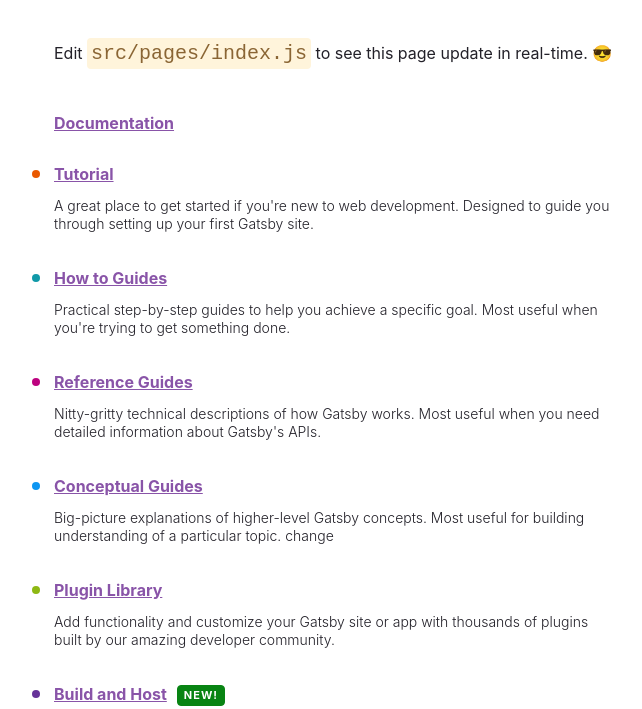
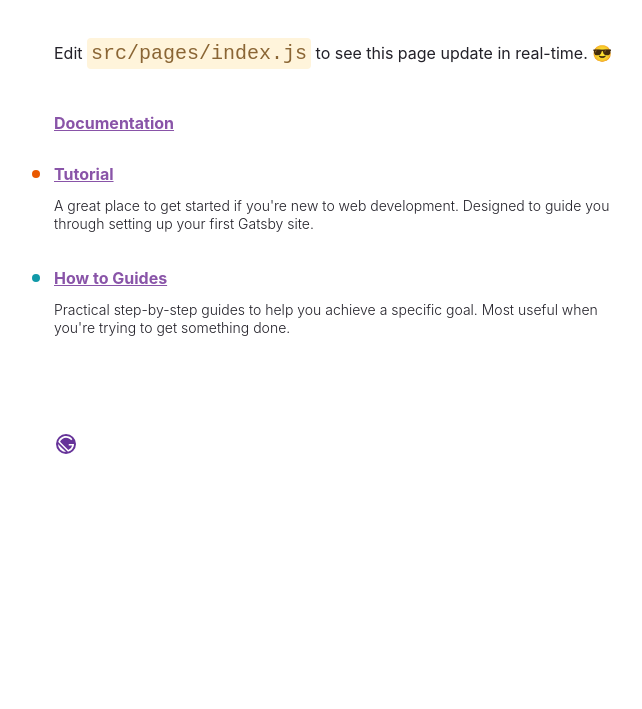
Before and after one commit to ah-med/my-first-gatsby-site, a Gatsby site: page / in a window 1280 px wide. Shown: the part 243-952 px from the top of the page, without its empty margins (50-692 px from the left). After the commit the page ends 807 px from the top, so only its background shows below. Built offline with nearby package versions, Linux system fonts and the light colour scheme; Gatsby itself is replaced by a stand-in of ours.

Commit message:
massive change

```diff
--- a/src/pages/index.js
+++ b/src/pages/index.js
@@ -94,35 +94,35 @@
       "Practical step-by-step guides to help you achieve a specific goal. Most useful when you're trying to get something done.",
     color: "#1099A8",
   },
-  {
-    text: "Reference Guides",
-    url: "https://www.gatsbyjs.com/docs/reference/",
-    description:
-      "Nitty-gritty technical descriptions of how Gatsby works. Most useful when you need detailed information about Gatsby's APIs.",
-    color: "#BC027F",
-  },
-  {
-    text: "Conceptual Guides",
-    url: "https://www.gatsbyjs.com/docs/conceptual/",
-    description:
-      "Big-picture explanations of higher-level Gatsby concepts. Most useful for building understanding of a particular topic. change",
-    color: "#0D96F2",
-  },
-  {
-    text: "Plugin Library",
-    url: "https://www.gatsbyjs.com/plugins",
-    description:
-      "Add functionality and customize your Gatsby site or app with thousands of plugins built by our amazing developer community.",
-    color: "#8EB814",
-  },
-  {
-    text: "Build and Host",
-    url: "https://www.gatsbyjs.com/cloud",
-    badge: true,
-    description:
-      "Now you’re ready to show the world! Give your Gatsby site superpowers: Build and host on Gatsby Cloud. Get started for free!",
-    color: "#663399",
-  },
+  // {
+  //   text: "Reference Guides",
+  //   url: "https://www.gatsbyjs.com/docs/reference/",
+  //   description:
+  //     "Nitty-gritty technical descriptions of how Gatsby works. Most useful when you need detailed information about Gatsby's APIs.",
+  //   color: "#BC027F",
+  // },
+  // {
+  //   text: "Conceptual Guides",
+  //   url: "https://www.gatsbyjs.com/docs/conceptual/",
+  //   description:
+  //     "Big-picture explanations of higher-level Gatsby concepts. Most useful for building understanding of a particular topic. change",
+  //   color: "#0D96F2",
+  // },
+  // {
+  //   text: "Plugin Library",
+  //   url: "https://www.gatsbyjs.com/plugins",
+  //   description:
+  //     "Add functionality and customize your Gatsby site or app with thousands of plugins built by our amazing developer community.",
+  //   color: "#8EB814",
+  // },
+  // {
+  //   text: "Build and Host",
+  //   url: "https://www.gatsbyjs.com/cloud",
+  //   badge: true,
+  //   description:
+  //     "Now you’re ready to show the world! Give your Gatsby site superpowers: Build and host on Gatsby Cloud. Get started for free!",
+  //   color: "#663399",
+  // },
 ]
 
 // markup
```
